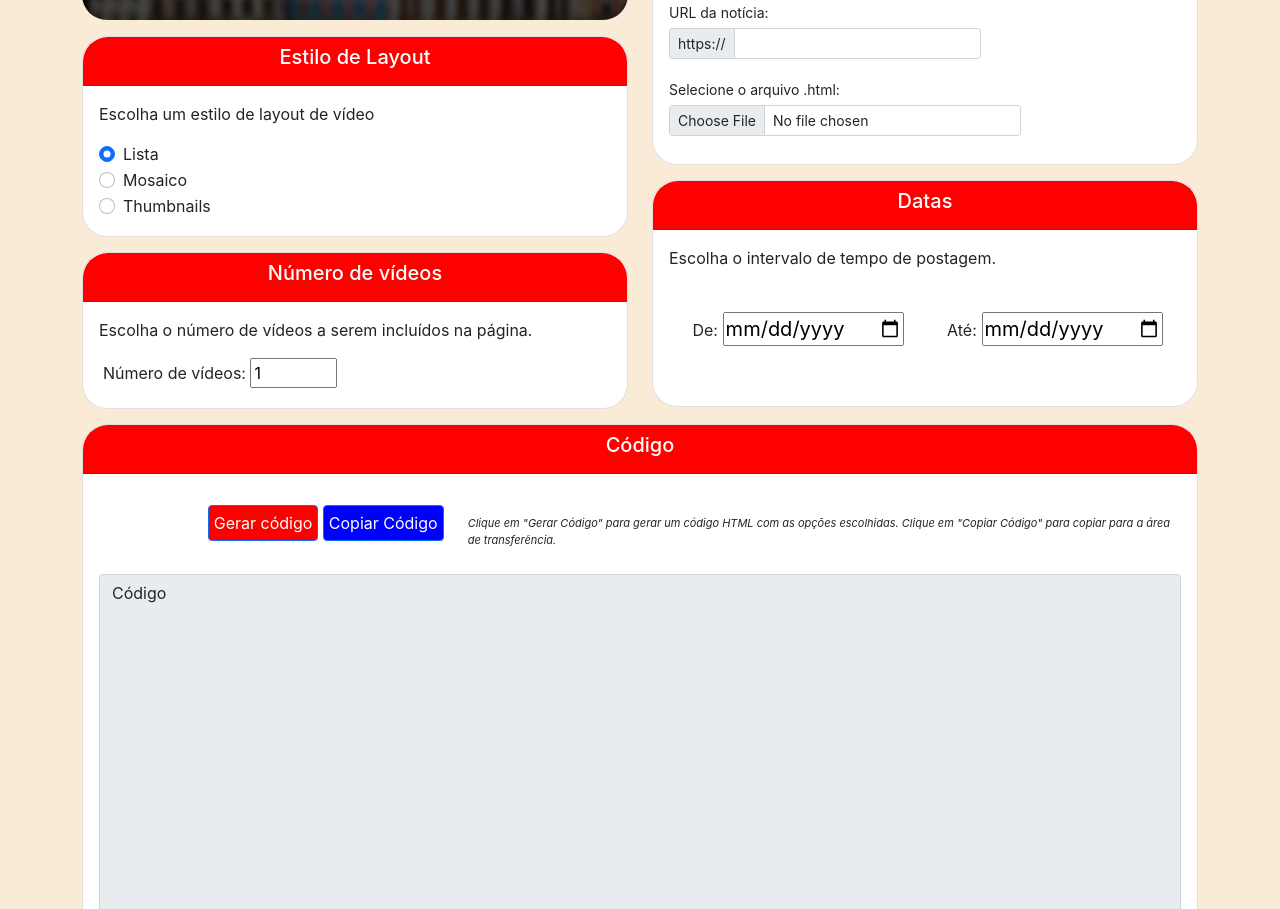
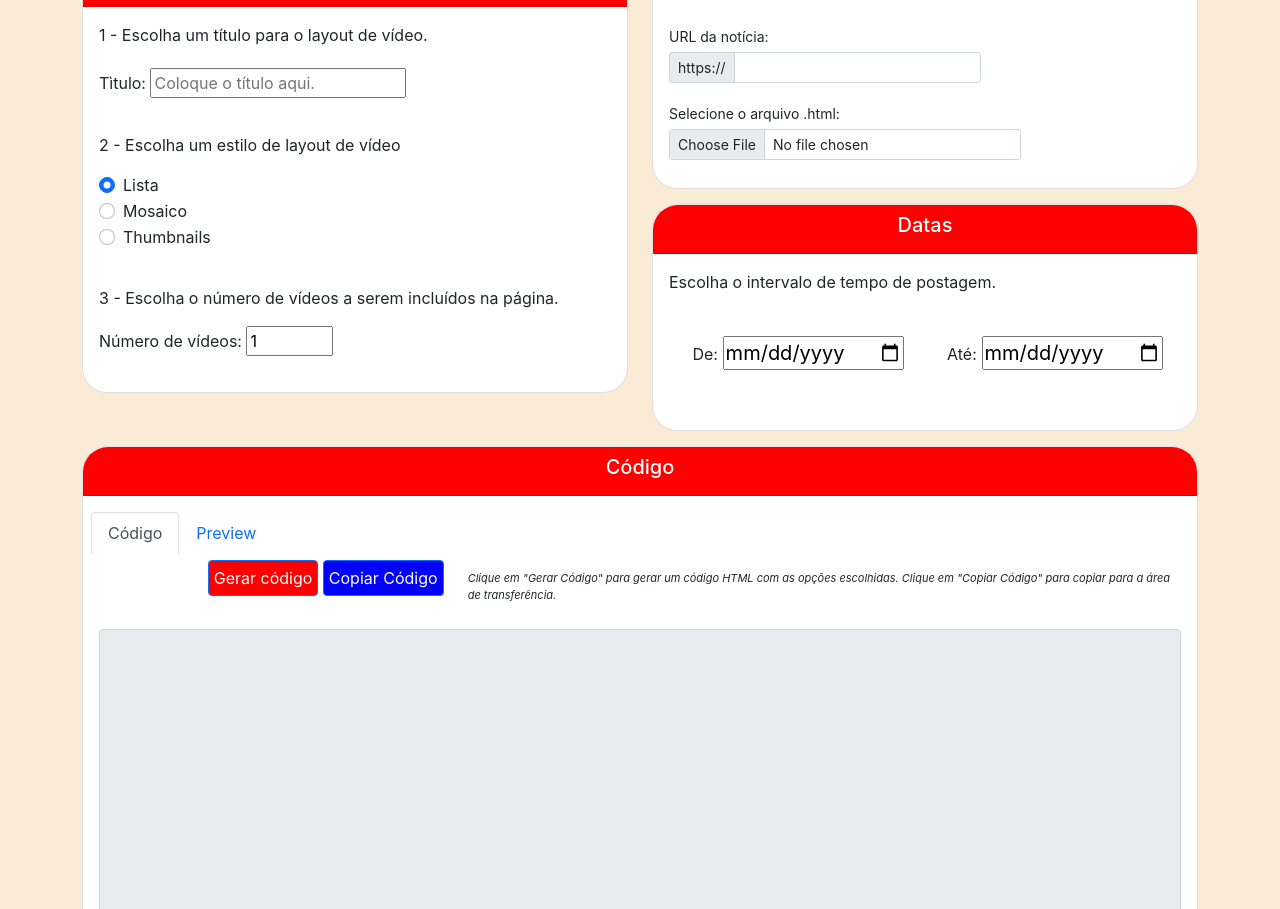
Before and after one commit to squadsenac/SJCC1, a plain HTML site: page index.html in a window 1280 px wide. Shown: the part 307-1216 px from the top of the page. Drawn offline with nearby package versions, Linux system fonts and the light colour scheme.

Commit message:
Novo layout.
Layout com a opção de título e nova organização do campo de código e de preview.

```diff
--- a/index.html
+++ b/index.html
@@ -32,19 +32,29 @@
 
                         <div style="background-image: url('./src/recife-antigo.jpg'); background-attachment: fixed; border-radius: 25px;">
 
-                            <img src="./src/logo-jc.png" class="img-fluid" alt="logo jc" style="width: 40%; height: 65%; transform: translateX(150px); padding-top: 50px;">
+                            <img src="./src/logo-jc.png" class="img-fluid" alt="logo jc" style="width: 25%; height: 37%; transform: translateX(230px); padding-top: 30px;">
                             <p class="titulo_pag_tags" style="text-align: center; padding: 20px; color: white; font-weight: bolder; font-size: larger;">Vídeos para rodapé de matérias</p>
 
                         </div>
 
                         <div class="card" style="border-radius: 25px;">
                             <div class="card-header" style="border-top-left-radius: 25px; border-top-right-radius: 25px; background-color: red;">
-                            <h5 style="text-align: center; color: white;">Estilo de Layout</h3>
+                            <h5 style="text-align: center; color: white;">Configurações de Layout</h3>
                             </div>
                             <div class="card-body">
-                            <p class="card-text">Escolha um estilo de layout de vídeo</p>
+
+                                <!-- Campo de título -->
+
+                                <p class="card-text">1 - Escolha um título para o layout de vídeo.</p>
+
+                                <div style="padding-top: 5px;">
+                                    <label for="inp-titulo">Tìtulo:</label>
+                                    <input id="inp-titulo" type="text" placeholder="Coloque o título aqui.">
+                                </div>
 
                                 <!-- Radio Buttons de Estilo de Layout -->
+
+                                <p class="card-text" style="padding-top: 35px;">2 - Escolha um estilo de layout de vídeo</p>
 
                                 <div class="form-check">
                                     <input id="lista" class="form-check-input" type="radio" name="flexRadioDefault" id="flexRadioDefault1" checked>
@@ -65,24 +75,11 @@
                                     </label>
                                 </div>
 
-                            </div>
+                                <!-- Nùmero de Vìdeos -->
 
-                        </div>
+                                <p class="card-text" style="padding-top: 35px;">3 - Escolha o número de vídeos a serem incluídos na página.</p>
 
-                        <div class="col">
-
-                            <div id="adj-pad-numvids" style="padding-top: 15px;">
-
-                                <div class="card" style="border-radius: 25px;">
-
-                                    <div class="card-header" style="border-top-left-radius: 25px; border-top-right-radius: 25px; background-color: red;">
-                                        <h5 style="text-align: center; color: white;">Número de vídeos</h3>
-                                    </div>
-                                    <div class="card-body">
-                                        <p class="card-text">Escolha o número de vídeos a serem incluídos na página.</p>
-                                    </div>
-
-                                    <div class="num_videos" style="text-align: left; padding-bottom: 20px; padding-left: 20px;">
+                                <div class="num_videos" style="text-align: left; padding-bottom: 20px; padding-left: 0px;">
                                     <form action="">
                                         <label for="numero">Número de vídeos:</label>
                                         <input type="number" id="numero" name="numero" min="1" max="10" value="1"></input>
@@ -92,7 +89,8 @@
                             </div>
 
                         </div>
-                        </div>
+
+
 
             </div>
 
@@ -234,11 +232,22 @@
                     </div>
                     <div class="card-body">
 
+                        <ul class="nav nav-tabs card-header-tabs">
+                            <li class="nav-item">
+                              <a class="nav-link active" aria-current="true" type="button" data-bs-toggle="tab" data-bs-target="#codigo">Código</a>
+                            </li>
+                            <li class="nav-item">
+                                <a class="nav-link" aria-current="false" type="button" data-bs-toggle="tab" data-bs-target="#preview">Preview</a>
+                            </li>
+                        </ul>
+
+                        <div class="tab-content">
+                            <div class="tab-pane active" id="codigo" role="tabpanel" aria-labelledby="home-tab">
                                 <div class="row" style="padding-top: 15px;">
 
                                     <div class="col-4" style="text-align: right;">
 
-                                                <button type="button" class="btn btn-primary" style="padding: 5px; background-color: red;">Gerar código</button>
+                                        <button id="btnCodigo" type="button" class="btn btn-primary" style="padding: 5px; background-color: red;" onclick="gerarCodigo()">Gerar código</button>
                                         <button type="button" class="btn btn-primary" style="padding: 5px; background-color: blue;">Copiar Código</button>
 
 
@@ -257,33 +266,14 @@
                                 <div class="row" style="padding-top: 10px;">
 
                                     <div class="input-group">
-                                                <textarea class="form-control" aria-label="With textarea" readonly style="height: 500px;">Código</textarea>
+                                        <textarea id="areaCodigo" class="form-control" aria-label="With textarea" readonly style="height: 500px;"></textarea>
                                     </div>
 
                                 </div>
 
                             </div>
 
-                </div>
-
-            </div>
-
-
-        </div>
-
-        <!-- Seção de Preview -->
-
-        <div class="row">
-
-            <div style="padding-top: 15px;">
-
-                <div class="card" style="border-radius: 25px;">
-
-                    <div class="card-header" style="border-top-left-radius: 25px; border-top-right-radius: 25px; background-color: red;">
-                        <h5 style="text-align: center; color: white;">Preview</h3>
-                    </div>
-                    <div class="card-body">
-
+                            <div class="tab-pane" id="preview" role="tabpanel" aria-labelledby="profile-tab">
                                 <div class="row" style="padding-top: 15px; padding-bottom: 15px;">
 
 
@@ -303,13 +293,17 @@
 
                                 </div>
 
-                                        <div class="row">
+                                <div class="row-cols-1">
 
                                     <hr>
 
-                                            <iframe src="./index-materia-lista.html" height="500" width="1160" title="Iframe Preview" style="border: 13px;" name="iframe_prev"></iframe>
+                                    <iframe src="./index-materia-lista.html" height="500" width="1260" title="Iframe Preview" style="border: 13px;" name="iframe_prev"></iframe>
 
                                 </div>
+                            </div>
+
+                        </div>
+
 
                     </div>
 
```
Lines whose indentation alone changed are shown as unchanged.
